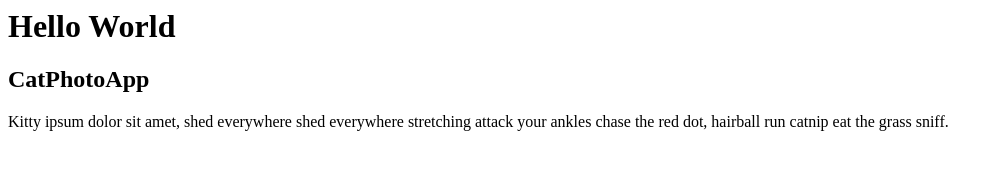
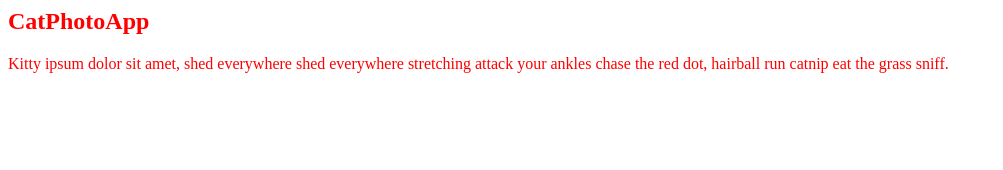
Before and after one commit to wacantee/mekwac, a plain HTML site: page freecodecamp/index.html in a window 1280 px wide. Shown: the whole page, without its empty margins (0-1003 px from the left). Drawn offline with Linux system fonts and the light colour scheme.

Commit message:
latest changes

```diff
--- a/freecodecamp/index.html
+++ b/freecodecamp/index.html
@@ -1,5 +1,9 @@
-<h1>Hello World</h1>
+<style>
+  .red-text {
+    color: red;
+  }
+</style>
 
-<h2>CatPhotoApp</h2>
+<h2 class="red-text">CatPhotoApp</h2>
 
-<p>Kitty ipsum dolor sit amet, shed everywhere shed everywhere stretching attack your ankles chase the red dot, hairball run catnip eat the grass sniff.</p>
+<p class="red-text">Kitty ipsum dolor sit amet, shed everywhere shed everywhere stretching attack your ankles chase the red dot, hairball run catnip eat the grass sniff.</p>
```
